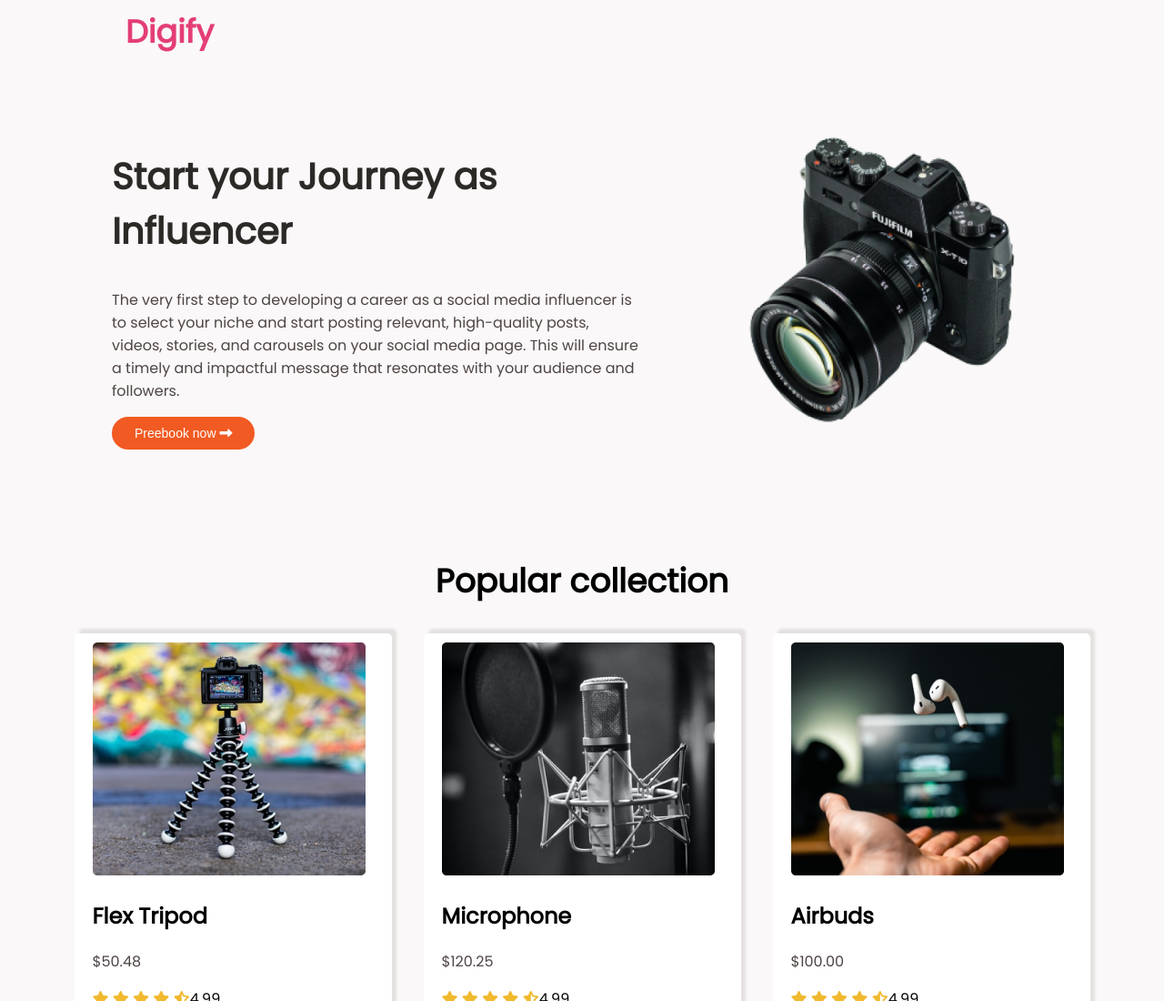
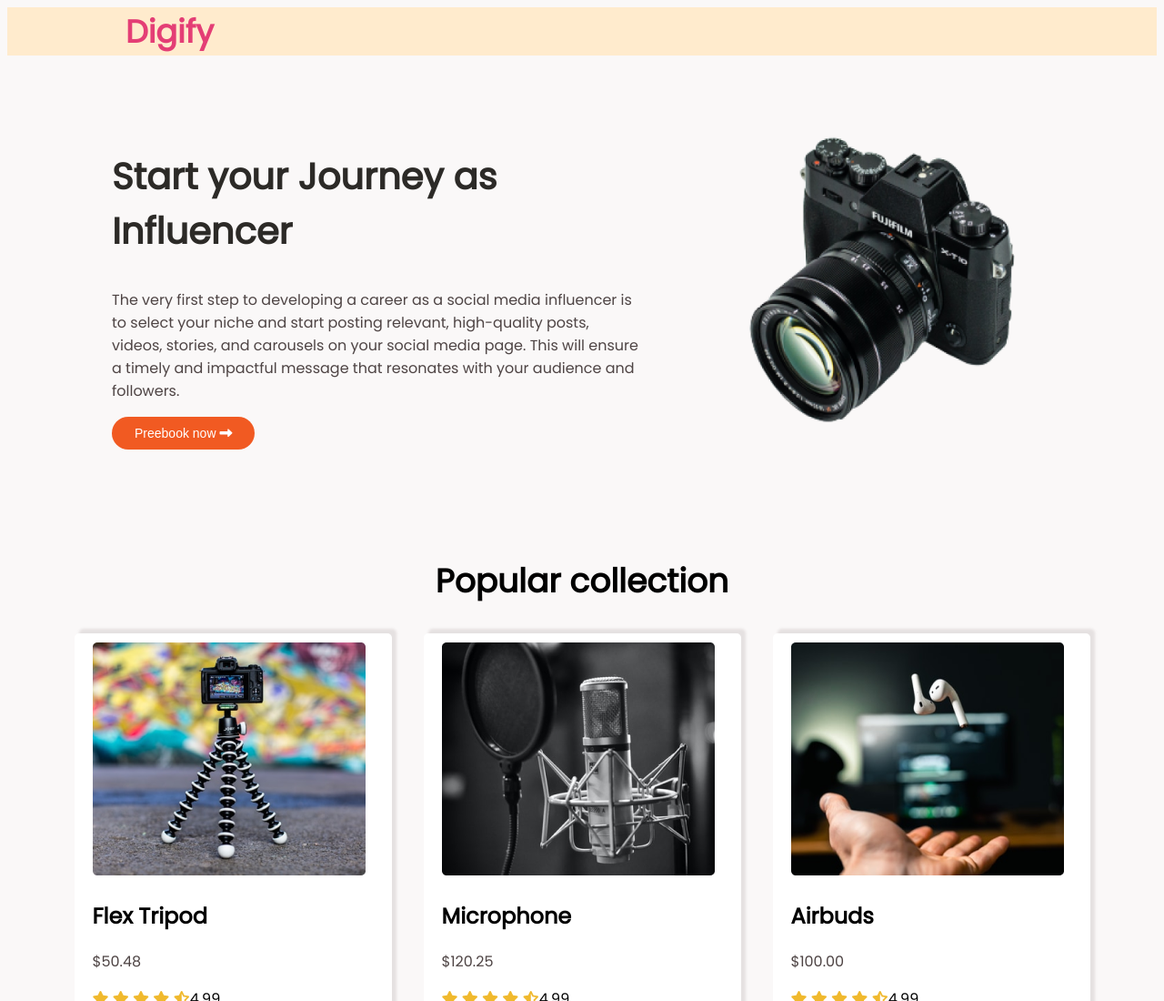
Before and after one commit to tkabir3066/influencer-gear, a plain HTML site: page index.html in a window 1280 px wide. Shown: the top 1100 px of the page at 91% size. Drawn offline with Linux system fonts and the light colour scheme.

Commit message:
changes some lines

```diff
--- a/styles/style.css
+++ b/styles/style.css
@@ -9,6 +9,8 @@ body {
 
 /* header part */
 header {
+  width: 100%;
+  background-color: blanchedalmond;
   margin-bottom: 70px;
 }
 header .logo a {
```
